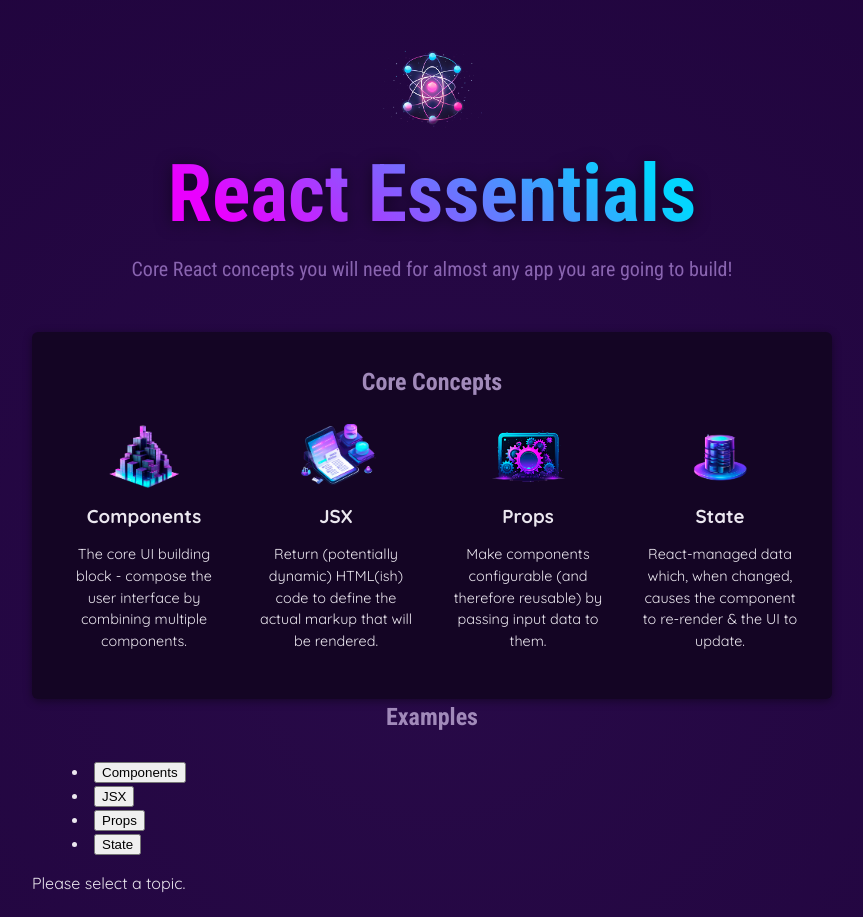
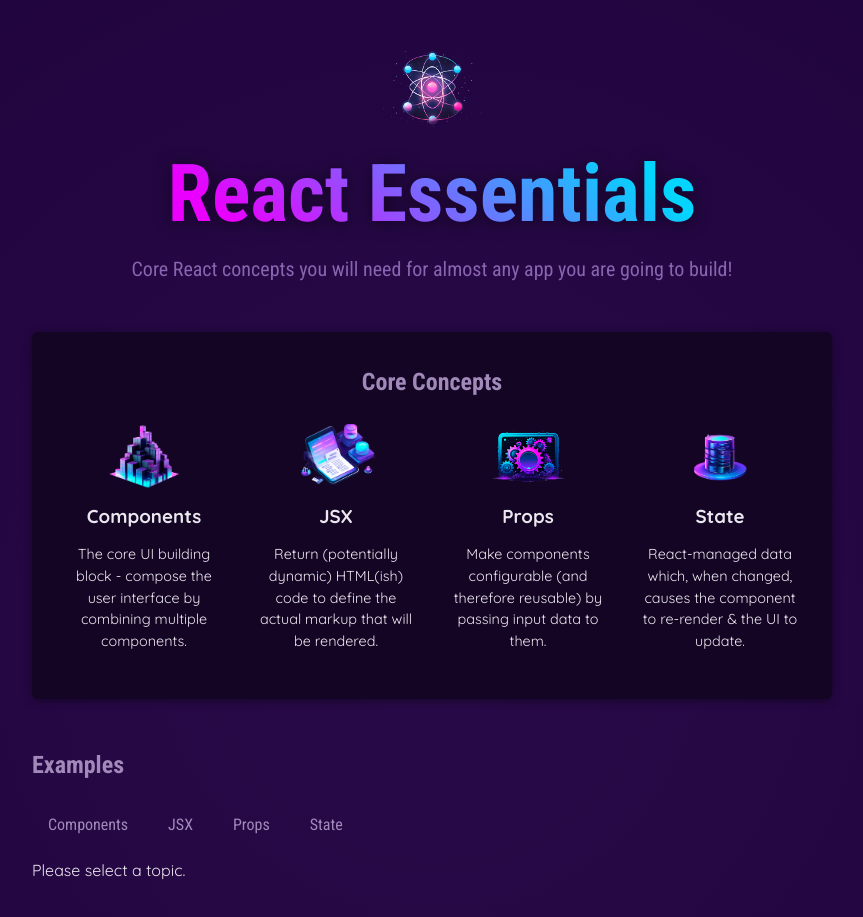
Before and after one commit to evandrolucas60/React_Essential, a React (Vite) app: page / in a window 1280 px wide. Shown: the top 917 px of the page, without its empty margins (208-1071 px from the left). Built offline with nearby package versions, Linux system fonts and the light colour scheme.

Commit message:
Forwarding Props To Wrapped Elements

```diff
--- a/src/components/Examples/Example.jsx
+++ b/src/components/Examples/Example.jsx
@@ -29,10 +29,10 @@ export default function Example() {
     return (
         <Section title="Examples" id="examples">
             <menu>
-                <TabButton isSelected={selectedTopic === 'components'} onSelect={() => handleSelect('components')}>Components</TabButton>
-                <TabButton isSelected={selectedTopic === 'jsx'} onSelect={() => handleSelect('jsx')}>JSX</TabButton>
-                <TabButton isSelected={selectedTopic === 'props'} onSelect={() => handleSelect('props')}>Props</TabButton>
-                <TabButton isSelected={selectedTopic === 'state'} onSelect={() => handleSelect('state')}>State</TabButton>
+                <TabButton isSelected={selectedTopic === 'components'} onClick={() => handleSelect('components')}>Components</TabButton>
+                <TabButton isSelected={selectedTopic === 'jsx'} onClick={() => handleSelect('jsx')}>JSX</TabButton>
+                <TabButton isSelected={selectedTopic === 'props'} onClick={() => handleSelect('props')}>Props</TabButton>
+                <TabButton isSelected={selectedTopic === 'state'} onClick={() => handleSelect('state')}>State</TabButton>
             </menu>
             {tabContent}
         </Section>
--- a/src/components/Section.jsx
+++ b/src/components/Section.jsx
@@ -1,6 +1,6 @@
-export default function section({title, children}) {
+export default function Section({title, children, ...props}) {
     return(
-        <section>
+        <section {...props}>
             <h2>{title}</h2>
             {children}
         </section>
--- a/src/components/TabButton/TabButton.jsx
+++ b/src/components/TabButton/TabButton.jsx
@@ -1,8 +1,8 @@
 
-export default function TabButton({children, onSelect, isSelected}) {
+export default function TabButton({children, isSelected, ...props}) {
     return (
         <li>
-            <button className={isSelected ? "active" : undefined } onClick={onSelect}>{children}</button>
+            <button className={isSelected ? "active" : undefined } {...props}>{children}</button>
         </li>
     );
 }
```
